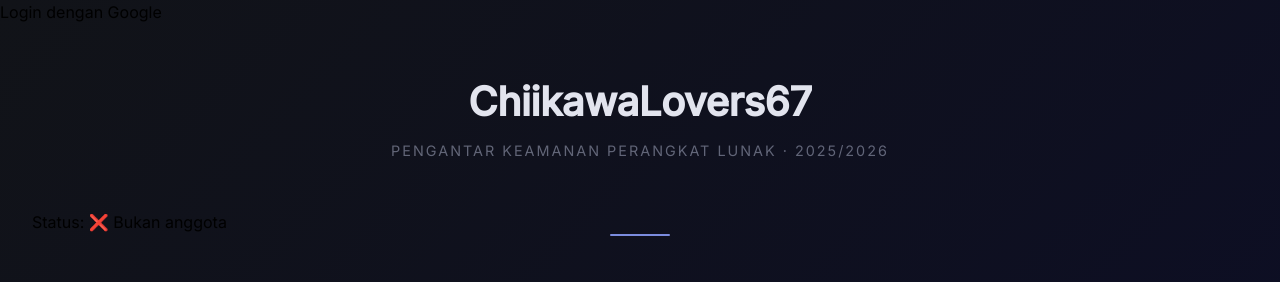
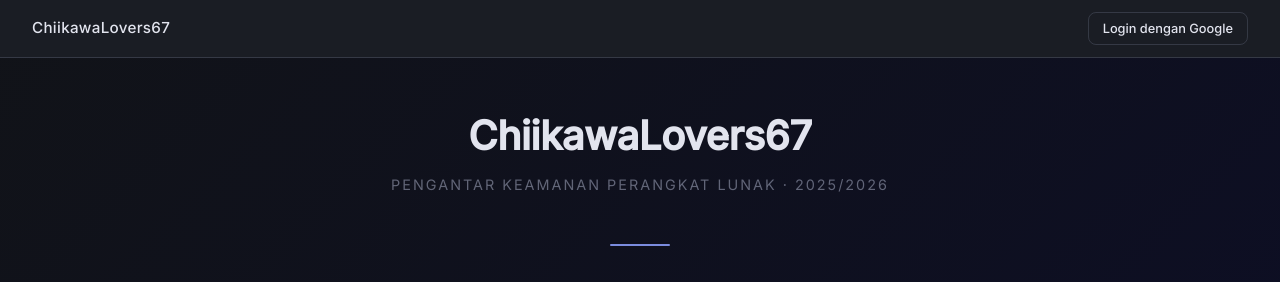
Before and after one commit to ChiikawaLovers67/tugas2-pkpl, a Next.js app: page / in a window 1280 px wide. Shown: the top 282 px of the page. Built offline with nearby package versions, Linux system fonts and the light colour scheme; no server answers.

Commit message:
feat: styling navbar

```diff
--- a/app/page.js
+++ b/app/page.js
@@ -1,20 +1,14 @@
 "use client"
-import { useSession } from "next-auth/react"
-import { isMember } from "@/lib/auth"
 import MemberCard from "@/components/MemberCard"
 import styles from "./page.module.css"
 import members from "@/data/members"
 
 export default function Home() {
-  const { data: session } = useSession()
 
   return (
     <main className={styles.main}>
       <h1 className={styles.title}>ChiikawaLovers67</h1>
       <p className={styles.subtitle}>Pengantar Keamanan Perangkat Lunak · 2025/2026</p>
-      <div>
-        <p>Status: {isMember(session) ? "✅ Anggota" : "❌ Bukan anggota"}</p>
-      </div>
       <div className={styles.divider}></div>
       <div className={styles.grid}>
         {members.map((m) => (
--- a/components/Navbar.js
+++ b/components/Navbar.js
@@ -1,21 +1,33 @@
 "use client"
 import { useSession, signIn, signOut } from "next-auth/react"
 import Image from "next/image"
+import styles from "./Navbar.module.css"
 
 export default function Navbar() {
   const { data: session } = useSession()
 
   return (
-    <nav>
-      {session ? (
-        <>
-          <Image src={session.user.image} width={32} height={32} style={{ borderRadius: "50%" }} alt="foto profil" />
-          <span>{session.user.name}</span>
-          <button onClick={() => signOut()}>Logout</button>
-        </>
-      ) : (
-        <button onClick={() => signIn("google")}>Login dengan Google</button>
-      )}
+    <nav className={styles.navbar}>
+      <span className={styles.logo}>ChiikawaLovers67</span>
+      <div className={styles.right}>
+        {session ? (
+          <>
+            <Image
+              src={session.user.image}
+              width={32}
+              height={32}
+              alt="foto profil"
+              className={styles.avatar}
+            />
+            <span className={styles.name}>{session.user.name}</span>
+            <button className={styles.button} onClick={() => signOut()}>Logout</button>
+          </>
+        ) : (
+          <button className={styles.button} onClick={() => signIn("google")}>
+            Login dengan Google
+          </button>
+        )}
+      </div>
     </nav>
   )
 }
--- /dev/null
+++ b/components/Navbar.module.css
@@ -0,0 +1,51 @@
+.navbar {
+  display: flex;
+  align-items: center;
+  justify-content: space-between;
+  padding: 0.75rem 2rem;
+  background-color: var(--card-bg);
+  border-bottom: 0.5px solid var(--card-border);
+  font-family: var(--font-family);
+}
+
+.logo {
+  font-size: 0.95rem;
+  font-weight: 500;
+  color: var(--text-color);
+  letter-spacing: 0.3px;
+}
+
+.right {
+  display: flex;
+  align-items: center;
+  gap: 12px;
+}
+
+.name {
+  font-size: 0.85rem;
+  font-weight: 500;
+  color: var(--text-color);
+}
+
+.avatar {
+  border-radius: 50%;
+  border: 1.5px solid var(--card-border);
+}
+
+.button {
+  font-size: 0.8rem;
+  font-weight: 500;
+  font-family: var(--font-family);
+  color: var(--text-color);
+  background: transparent;
+  border: 0.5px solid var(--card-border);
+  border-radius: 8px;
+  padding: 6px 14px;
+  cursor: pointer;
+  transition: border-color 0.2s, color 0.2s;
+}
+
+.button:hover {
+  border-color: var(--accent-color);
+  color: var(--accent-color);
+}
```
